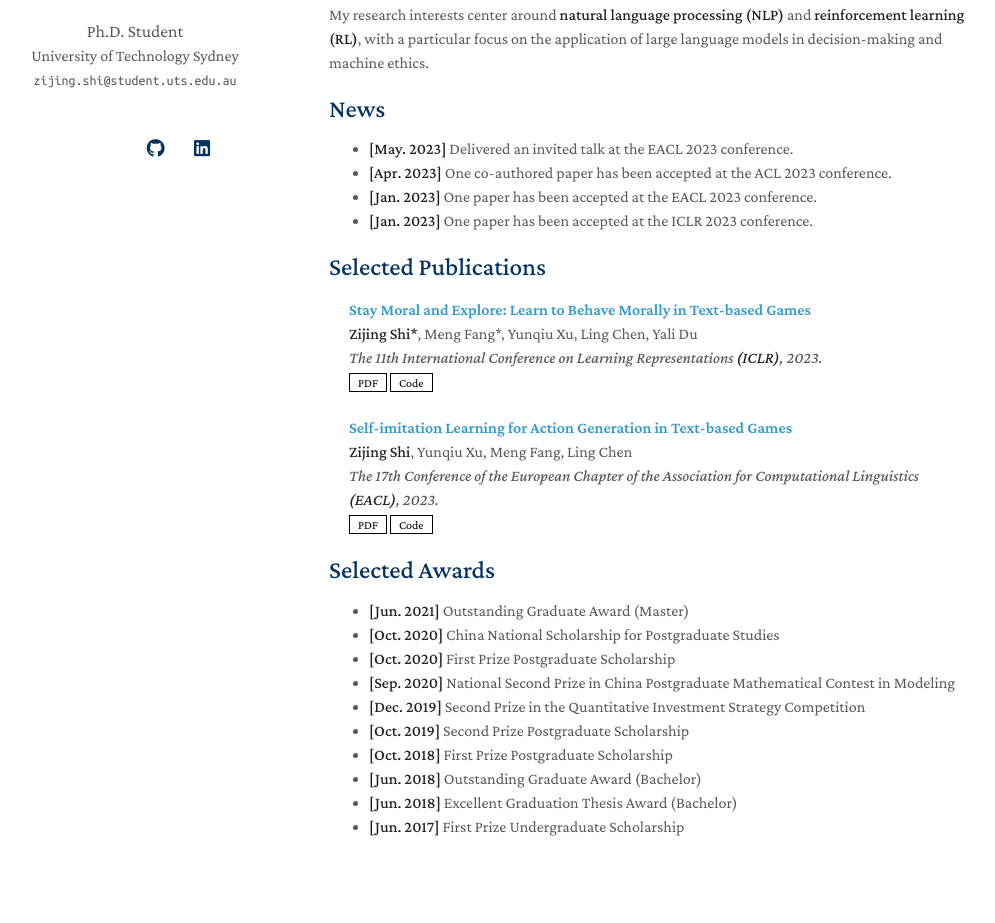
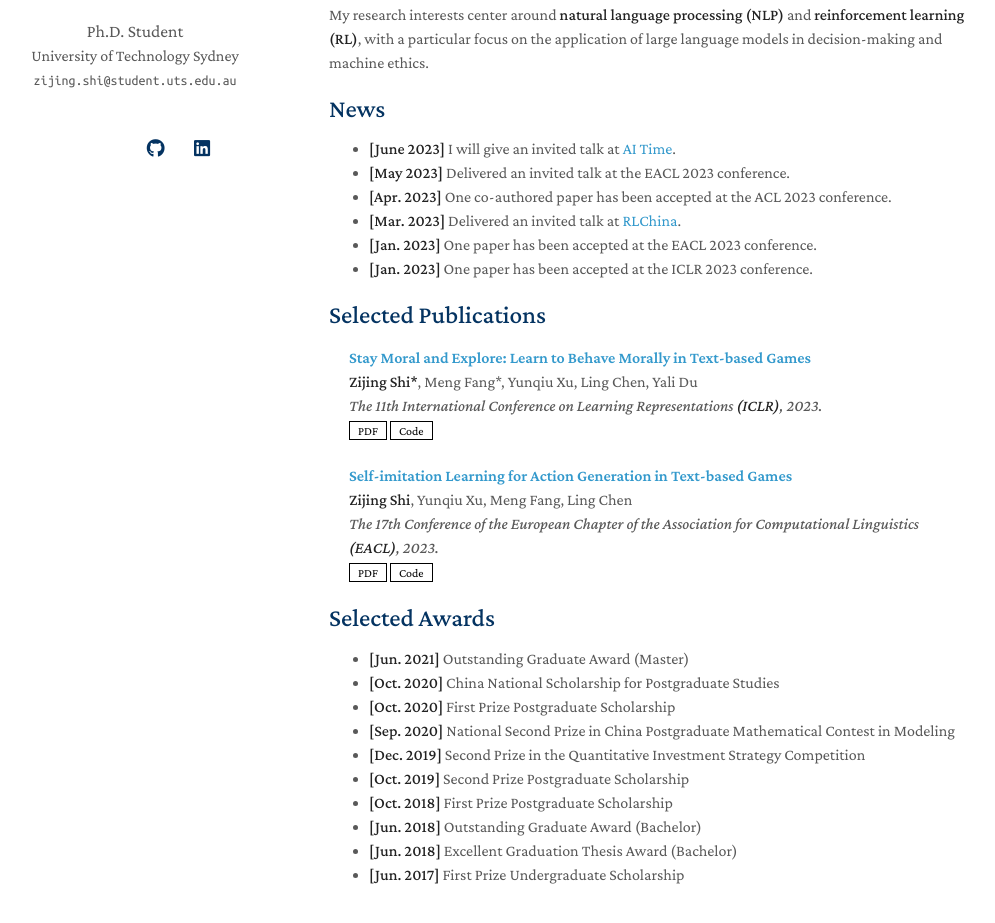
Before and after one commit to winni18/winni18.github.io, a Jekyll site: the page built from index.md, in a window 1280 px wide and 1203 px high. Shown: the part 222-1145 px from the top of the window, without its empty margins (141-1136 px from the left). Built offline with Jekyll 4.4.1, drawn with Linux system fonts in a browser that asks for light colours; nearby versions of some CDN libraries; a style sheet for code colours, icons or effects is not loaded; our own code applies the rules of GitHub Pages for plain Markdown files.

Commit message:
Update index.md

```diff
--- a/index.md
+++ b/index.md
@@ -13,8 +13,11 @@ My research interests center around **natural language processing (NLP)** and **
 
 
 ## News
-- **[May. 2023]** Delivered an invited talk at the EACL 2023 conference.
+- **[June 2023]** I will give an invited talk at [AI Time](https://www.aitime.cn/).
+<!-- - **[May 2023]** Nominated for the Google PhD Fellowship. -->
+- **[May 2023]** Delivered an invited talk at the EACL 2023 conference.
 - **[Apr. 2023]** One co-authored paper has been accepted at the ACL 2023 conference.
+- **[Mar. 2023]** Delivered an invited talk at [RLChina](http://rlchina.org/).
 - **[Jan. 2023]** One paper has been accepted at the EACL 2023 conference.
 - **[Jan. 2023]** One paper has been accepted at the ICLR 2023 conference.
 
```
